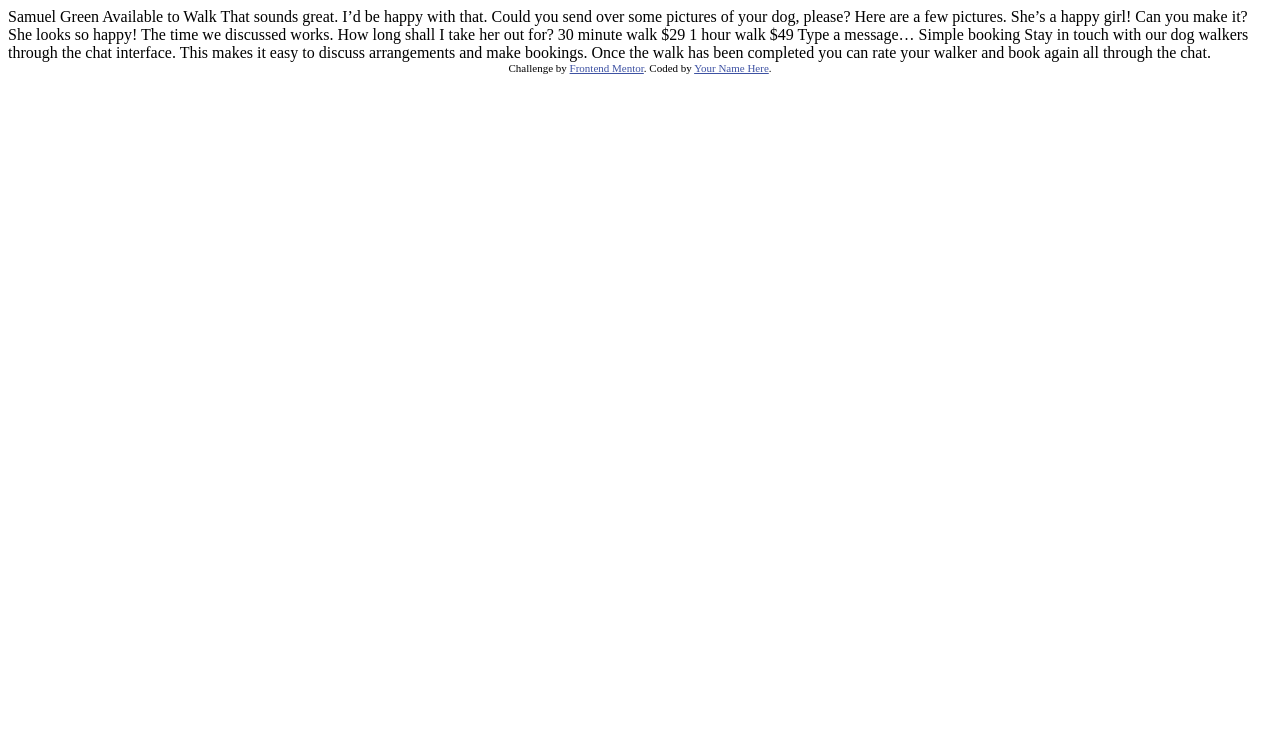
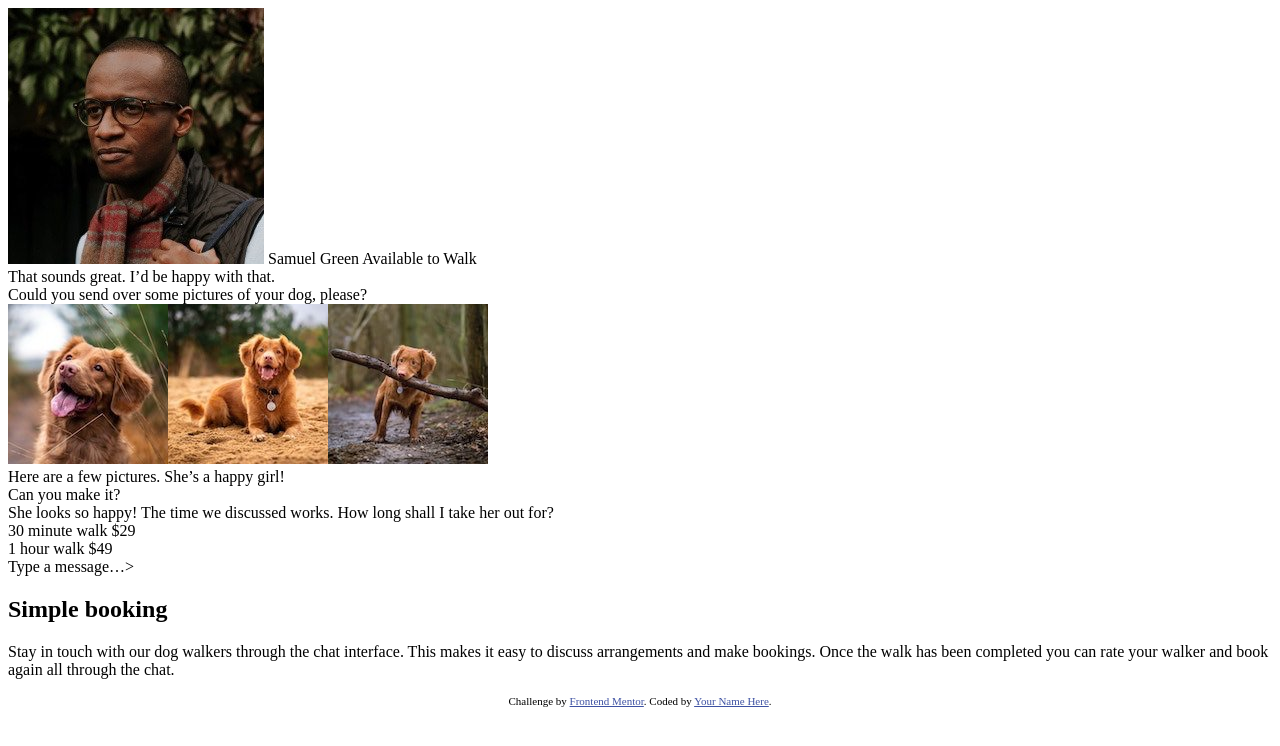
Before and after one commit to AxelBroeglin/chat-app-css-illustration-master, a plain HTML site: page chat-app-css-illustration-master/index.html in a window 1280 px wide. Drawn offline with Linux system fonts and the light colour scheme.

Commit message:
Update index, html ok

```diff
--- a/chat-app-css-illustration-master/index.html
+++ b/chat-app-css-illustration-master/index.html
@@ -16,32 +16,52 @@
 </head>
   <body>
 
+    <!-- Phone -->
+    <main>
+      <!-- Phone screen -->
+      <section>
+
+        <!-- Phone Bubble -->
+        <div class="phone-bubble"></div>
+
+        <!-- Application Header -->
+        <header>
+          <img src="images/avatar.jpg" alt="">
           Samuel Green
           Available to Walk
+        </header>
 
-  That sounds great. I’d be happy with that.
+        <!-- Conversation -->
+        <div class="message-received">That sounds great. I’d be happy with that.</div>
+        <div class="message-received">  Could you send over some pictures of your dog, please?</div>
 
-  Could you send over some pictures of your dog, please?
+        <img class="picture-sent" src="images/dog-image-1.jpg" alt=""><img class="picture-sent" src="images/dog-image-2.jpg" alt=""><img class="picture-sent" src="images/dog-image-3.jpg" alt="">
 
-  Here are a few pictures. She’s a happy girl!
+        <div class="message-sent">  Here are a few pictures. She’s a happy girl!</div>
+        <div class="message-sent">Can you make it?</div>
+        <div class="message-received">She looks so happy! The time we discussed works. How long shall I take her out for?</div>
 
-  Can you make it?
+        <!-- Price CTA -->
+        <div class="price-cta">30 minute walk
+          $29</div>
+        <div class="price-cta">1 hour walk
+          $49</div>
 
-  She looks so happy! The time we discussed works. How long shall I take her out for?
+        <!-- Typing Box   -->
+        <div class="typing-box">Type a message…<span class="send-button">></span></div>
 
-  30 minute walk
-  $29
+     </section>
+    </main>
 
-  1 hour walk
-  $49
-
-  Type a message…
-
-  Simple booking
-
+    <!-- Presentation -->
+    <section>
+      <h1>Simple booking</h1>
+      <p>
       Stay in touch with our dog walkers through the chat interface. This makes it easy to
       discuss arrangements and make bookings. Once the walk has been completed you can rate
       your walker and book again all through the chat.
+      </p>
+    </section>
 
     <div class="attribution">
       Challenge by <a href="https://www.frontendmentor.io?ref=challenge" target="_blank">Frontend Mentor</a>.
```
Lines whose indentation alone changed are shown as unchanged.
